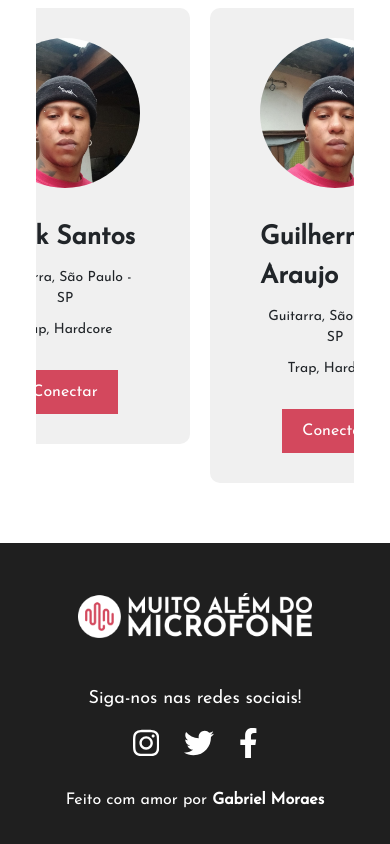
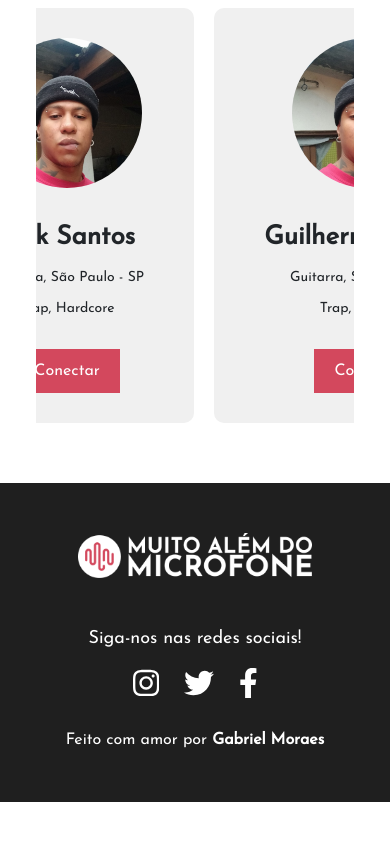
Before and after one commit to Muito-Alem-do-Microfone/madm-web, a React (Vite) app: page / in a window 390 px wide. Shown: the part 1842-2686 px from the top of the page. After the commit the page ends 2644 px from the top, so only its background shows below. Built offline with nearby package versions, Linux system fonts and the light colour scheme; a web font is replaced by a local one.

Commit message:
fixing carousel responsiveness/adjusting cards size

```diff
--- a/src/App.jsx
+++ b/src/App.jsx
@@ -1,4 +1,4 @@
-import ReactDOM from 'react-dom/client'
+// import ReactDOM from 'react-dom/client'
 import { RouterProvider } from 'react-router-dom'
 import router from './router'
 import './style.scss'
--- a/src/components/molecules/CardCarousel/style.scss
+++ b/src/components/molecules/CardCarousel/style.scss
@@ -37,7 +37,7 @@
   }
 }
 
-@media screen and (max-width: 768px) {
+@media screen and (max-width: 1048px) {
   .custom-carousel {
     .carousel__card {
       flex: 0 0 50%;
--- a/src/components/molecules/UserCard/style.scss
+++ b/src/components/molecules/UserCard/style.scss
@@ -34,10 +34,12 @@
     #{ $self }__title {
       font-size: variables.$title;
       font-weight: 600;
+      white-space: nowrap;
     }
     #{ $self }__info {
       font-size: variables.$regular-text;
       text-align: center;
+      white-space: nowrap;
     }
   }
 }
```
